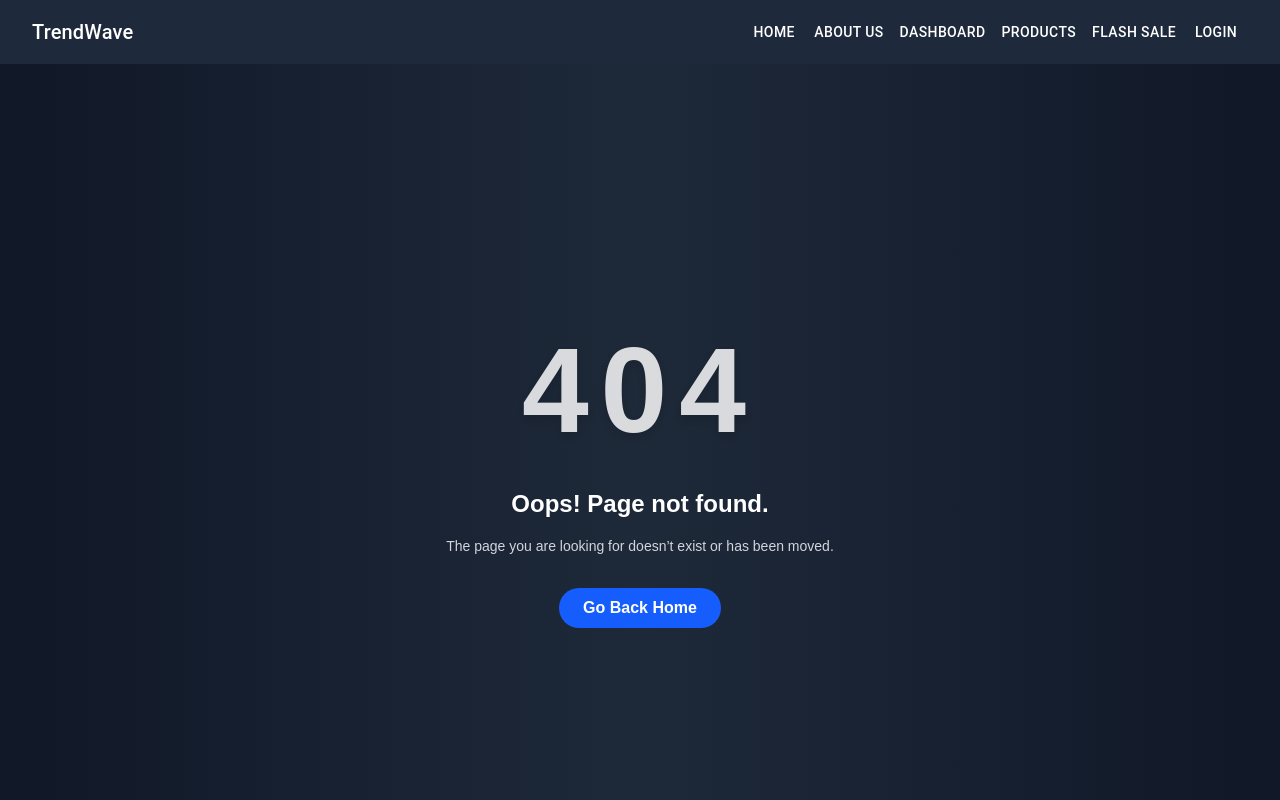
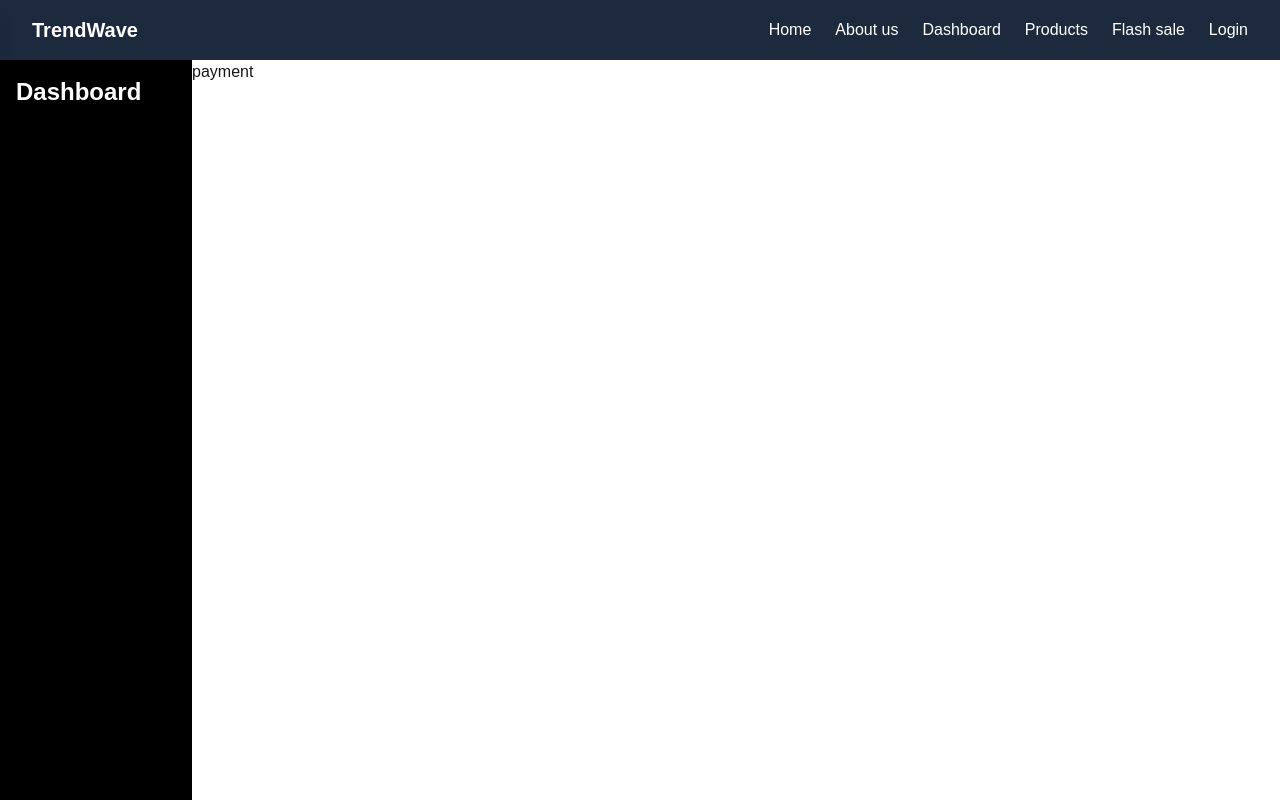
Before and after one commit to kader009/trendwave-frontend, a Next.js app: page /dashboard/customer/payment-info in a window 1280 px wide. Before the commit this address had no page. Shown: the top 800 px of the page. Built offline with nearby package versions, Linux system fonts and the light colour scheme.

Commit message:
customer all route page create

```diff
--- a/src/app/dashboard/_components/Sidebar.tsx
+++ b/src/app/dashboard/_components/Sidebar.tsx
@@ -15,12 +15,12 @@ const links = [
   },
   {
     href: '/dashboard/customer/wishlist',
-    label: 'Wishlist',
+    label: 'Wish List',
     roles: ['customer'],
   },
   {
     href: '/dashboard/customer/payment-info',
-    label: 'Payment info',
+    label: 'Payment Info',
     roles: ['customer'],
   },
   { href: '/dashboard/admin/all-user', label: 'All User', roles: ['admin'] },
--- /dev/null
+++ b/src/app/dashboard/customer/payment-info/page.tsx
@@ -0,0 +1,5 @@
+const PaymentInfo = () => {
+  return <div>payment</div>;
+};
+
+export default PaymentInfo;
--- /dev/null
+++ b/src/app/dashboard/customer/view-order/page.tsx
@@ -0,0 +1,5 @@
+const ViewOrder = () => {
+  return <div>order</div>;
+};
+
+export default ViewOrder;
--- /dev/null
+++ b/src/app/dashboard/customer/wishlist/page.tsx
@@ -0,0 +1,5 @@
+const WishList = () => {
+  return <div>withlist</div>;
+};
+
+export default WishList;
--- a/src/shared/Navbar.tsx
+++ b/src/shared/Navbar.tsx
@@ -1,14 +1,5 @@
 'use client';
 
-import AppBar from '@mui/material/AppBar';
-import Toolbar from '@mui/material/Toolbar';
-import IconButton from '@mui/material/IconButton';
-import Typography from '@mui/material/Typography';
-import Button from '@mui/material/Button';
-import Drawer from '@mui/material/Drawer';
-import List from '@mui/material/List';
-import ListItem from '@mui/material/ListItem';
-import ListItemText from '@mui/material/ListItemText';
 import Link from 'next/link';
 import { useState } from 'react';
 import Container from '@/components/ui/Container';
@@ -46,67 +37,71 @@ const Navbar = () => {
     setMobileOpen(!mobileOpen);
   };
 
-  // Mobile Drawer content
-  const drawer = (
-    <div className="w-64" onClick={handleDrawerToggle}>
-      <List>
-        {navItems.map((item) => (
-          <ListItem component="button" key={item.label}>
-            <Link href={item.path} className="w-full">
-              <ListItemText primary={item.label} />
-            </Link>
-          </ListItem>
-        ))}
-      </List>
-    </div>
-  );
-
   return (
     <div>
-      <AppBar
-        position="static"
-        className="bg-white"
-        elevation={0}
-        sx={{ backgroundColor: '#1E293B' }}
-      >
+      {/* Navbar */}
+      <nav className="bg-slate-800 text-white">
         <Container>
-          <Toolbar
-            className="flex justify-between items-center"
-            disableGutters={true}
-          >
+          <div className="flex justify-between items-center py-4">
             {/* Brand Name */}
-            <Typography variant="h6" className="text-white font-bold">
-              TrendWave
-            </Typography>
+            <div className="text-xl font-bold">TrendWave</div>
 
             {/* Desktop Menu */}
-            <div className="hidden md:flex space-x-4">
+            <div className="hidden md:flex space-x-6">
               {navItems.map((item) => (
-                <Button key={item.label} color="inherit" className="text-white">
-                  <Link href={item.path}>{item.label}</Link>
-                </Button>
+                <Link
+                  key={item.label}
+                  href={item.path}
+                  className="hover:text-slate-300 transition-colors"
+                >
+                  {item.label}
+                </Link>
               ))}
             </div>
 
-            {/* Mobile Menu Icon */}
+            {/* Mobile Menu Button */}
             <div className="md:hidden">
-              <IconButton
-                onClick={handleDrawerToggle}
-                edge="start"
-                color="inherit"
-                aria-label="menu"
-              >
+              <button onClick={handleDrawerToggle} aria-label="Toggle menu">
                 <MenuIcon className="text-white" />
-              </IconButton>
+              </button>
             </div>
-          </Toolbar>
+          </div>
         </Container>
-      </AppBar>
+      </nav>
 
       {/* Mobile Drawer */}
-      <Drawer anchor="left" open={mobileOpen} onClose={handleDrawerToggle}>
-        {drawer}
-      </Drawer>
+      <div
+        className={`fixed top-0 left-0 h-full w-64 bg-white shadow-lg z-50 transform transition-transform duration-300 ease-in-out ${
+          mobileOpen ? 'translate-x-0' : '-translate-x-full'
+        }`}
+      >
+        <div className="p-4 border-b flex justify-between items-center">
+          <span className="text-xl font-bold text-slate-800">Menu</span>
+          <button onClick={handleDrawerToggle} aria-label="Close menu">
+            ✕
+          </button>
+        </div>
+        <nav className="flex flex-col p-4 space-y-2">
+          {navItems.map((item) => (
+            <Link
+              key={item.label}
+              href={item.path}
+              className="text-slate-800 hover:bg-slate-100 px-4 py-2 rounded"
+              onClick={handleDrawerToggle}
+            >
+              {item.label}
+            </Link>
+          ))}
+        </nav>
+      </div>
+
+      {/* Overlay when drawer is open */}
+      {mobileOpen && (
+        <div
+          className="fixed inset-0 bg-black bg-opacity-40 z-40"
+          onClick={handleDrawerToggle}
+        />
+      )}
     </div>
   );
 };
```
